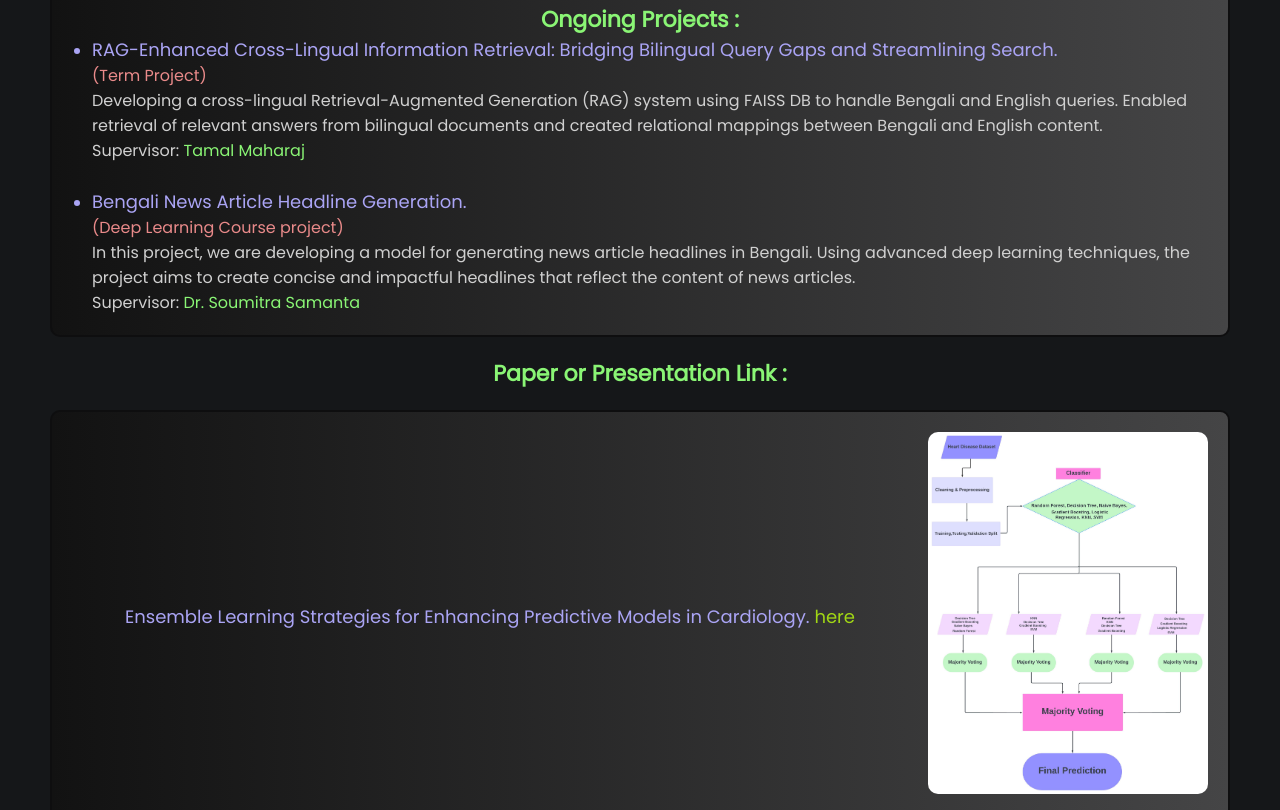
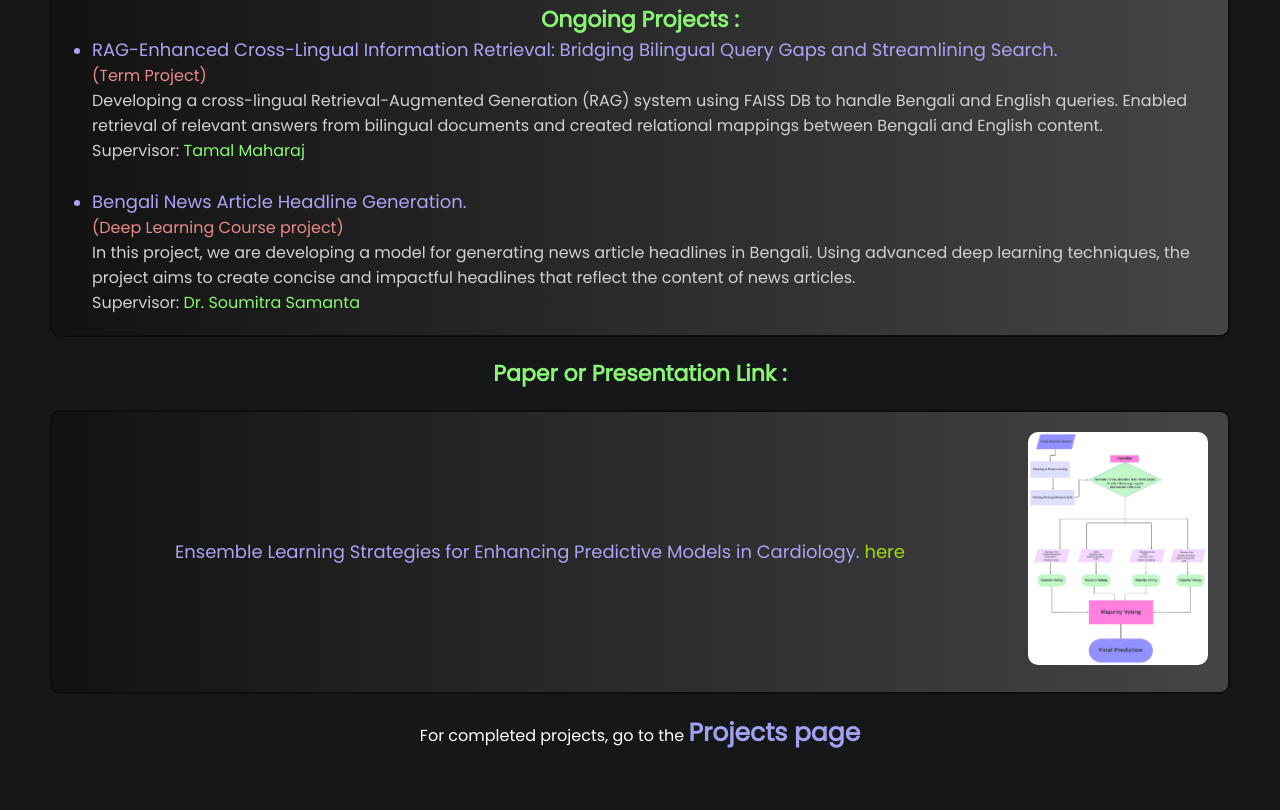
Before and after one commit to Ayantanu2002/resume, a plain HTML site: page index.html in a window 1280 px wide. Shown: the part 1987-2797 px from the top of the page. Drawn offline with nearby package versions, Linux system fonts and the light colour scheme.

Commit message:
Update index.html

```diff
--- a/index.html
+++ b/index.html
@@ -826,7 +826,7 @@
         <p style="font-size: 18px; color: #aaa4f4;">Ensemble Learning Strategies for Enhancing Predictive Models in Cardiology. <a href="https://drive.google.com/file/d/1gBjN4nWw8qYX4UF2Cjx2G5xVIErtFfKI/view?usp=drive_link" style="color: rgb(160, 214, 21); ">here</a></p>
       </div>
       <div style="flex: 0 0 150px; margin-left: 20px;">
-        <img src="Stacked Based.jpeg" alt="Project Image" style="width: 280px; border-radius: 10px;">
+        <img src="Stacked Based.jpeg" alt="Project Image" style="width: 180px; border-radius: 10px;">
       </div>
     </div>
 
```
